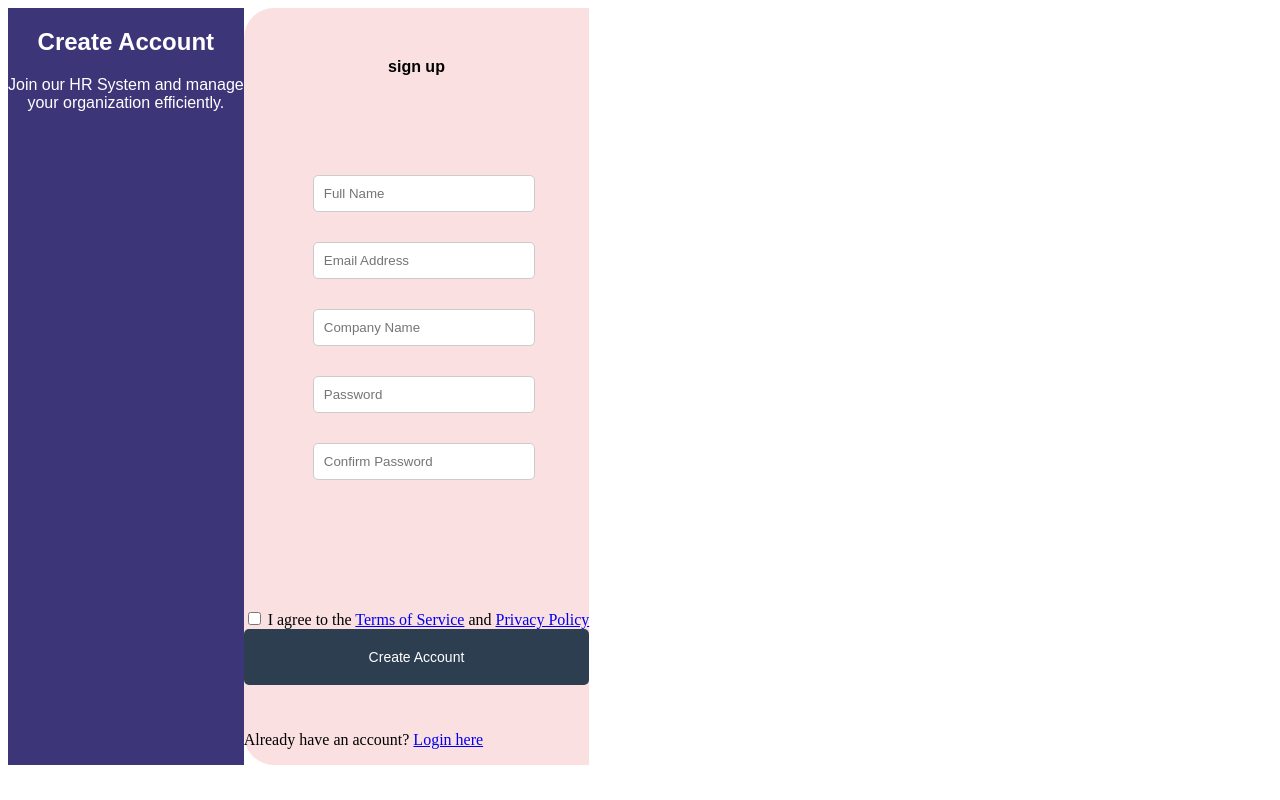
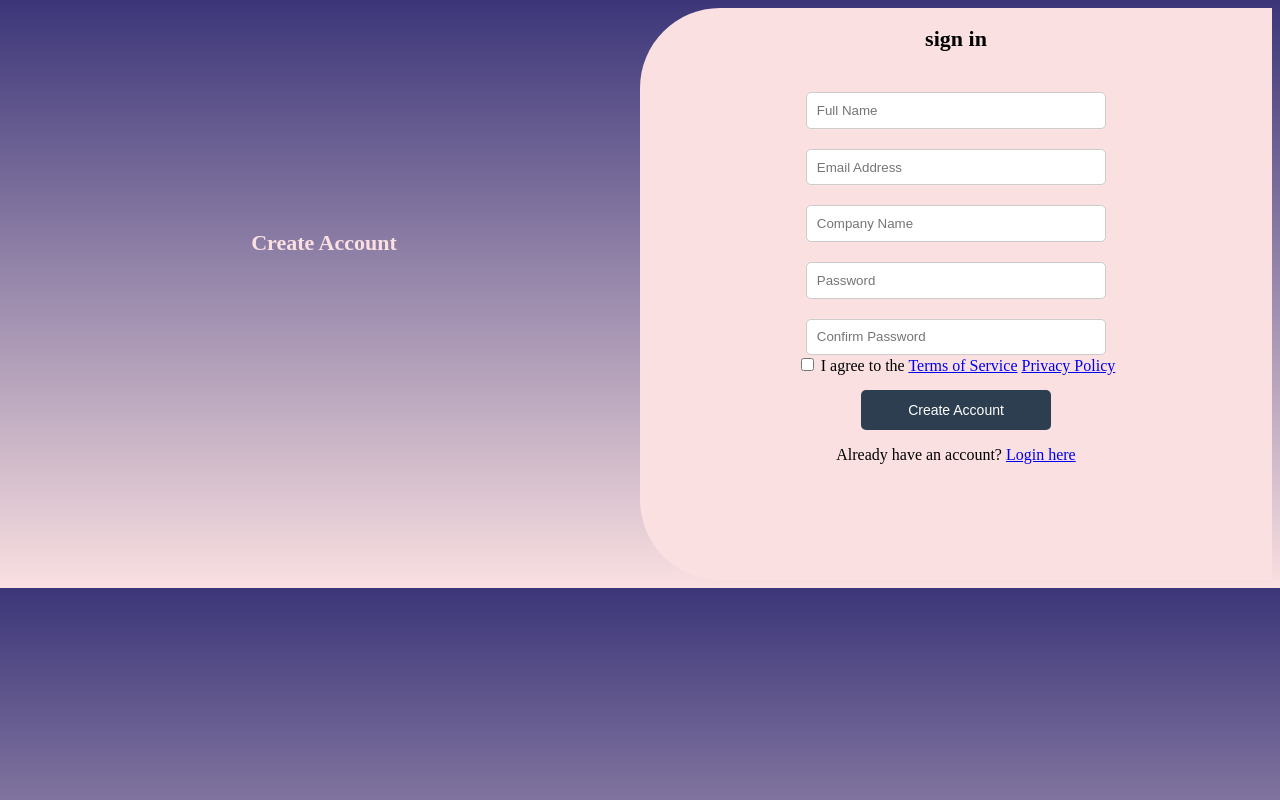
Before and after one commit to geetrendsmiley/hrdashboard-h, a website: page onboarding.html in a window 1280 px wide. Drawn offline with Linux system fonts and the light colour scheme.

Commit message:
Add files via upload
commit

```diff
--- a/onboarding.css
+++ b/onboarding.css
@@ -1,56 +1,67 @@
-section{
-    background-color: #3C3679;
+body{
+    background: Linear-Gradient(#3C3679, #FAE0E1);
+    display: flex;
+    align-items: center;
+    height: vh;
+    display: flex;
+}
+.left-side{
+    color: #FAE0E1;
+    align-items: center;
+    justify-content: center;
+    display: flex;
+    text-align: center;
+    width: 50%;
+    padding-bottom: 100px;
+}
+h1{
+    font-size: 30px;
+    font-weight: bold;
+}
+.right-side{
+    align-items: center;
+    background-color: #FAE0E1;
+    display: flex;
+    flex-direction: column;
+    width: 50%;
+    padding-bottom: 100px;
+    border-top-left-radius: 80px;
+    border-bottom-left-radius: 80px;
 
 }
-
-.onboarding-box{
+h2{
+    font-size: 22px;
+    margin-bottom: 20px;
+    font-weight: bold;
+}
+form{
     display: flex;
-}
-
-.onboarding-header{
-    text-align: center;
-    font-family:  'Arial  Bold', sans-serif;
-    color: #FFFFFF;
-}
-
-.new-new-div{
-    background-color: #FAE0E1;
-    border-top-left-radius: 30px;
-    border-bottom-left-radius: 30px;
-}
-.new-div{
-    padding: 20%;
-    align-items: center;
-    margin-bottom: 60px;
-    justify-items: ;
+    flex-direction: column;
+    width:300px;
 
 }
-
-.message-container{
-    text-align: center;
-    font-weight: bold;
-    font-family: 'Arial  Bold', sans-serif;
-    margin-top: 50px;
-}
-
 form input{
-   border: 1px solid #ccc;
-   border-radius: 5px;
-   margin-top: 30px;
-   margin-right: 50px;
-   padding: 10px;
-   width: 200px;
+  height: 10%;
+    border: 1px solid #ccc;
+    border-radius: 5px;
+    cursor: pointer;
+    padding: 9.8px;
 
 }
-
+form label{
+    padding: 10px;
+}
 button{
-    width: 100%;
-    padding: 20px;
-    margin-bottom: 30px;
-    background-color: #2c3e50;
+    width: 30%;
+    padding: 12px;
+    margin-top: 15px;
+    background: #2c3e50;
     color: white;
     border: none;
     border-radius: 5px;
     cursor: pointer;
     font-size: 14px;
 }
+button:hover{
+    opacity: 0.85;
+}
--- a/onboarding.html
+++ b/onboarding.html
@@ -10,80 +10,66 @@
       href="https://cdnjs.cloudflare.com/ajax/libs/font-awesome/6.0.0/css/all.min.css"
     />
   </head>
-  <body class="onboarding-page">
-    <div class="onboarding-container">
-      <div class="onboarding-box">
-        <section>
-        <div class="onboarding-header">
-          <h2>Create Account</h2>
-          <p>Join our HR System and manage <br> your organization efficiently.</p>
-        </div>
-        </section>
-        <div class="new-new-div">
-        <div id="message-container" class="message-container">sign up</div>
+  <body>
+    <div class="left-side"><h2>Create Account</h2></div>
 
-        <div class="new-div">
-        <form class="onboarding-form" id="onboardingForm">
-          <div class="form-group">
-            <label for="fullName"><i class="fas-fa-user"></i></label>
+
+    <div class="right-side">
+      <h2>sign in</h2>
+    <div class="fom">
+        <form id="onboardingForm">
+            <label for="fullName"></label>
             <input type="text" id="fullName" placeholder="Full Name" required />
-          </div>
-          <div class="form-group">
-            <label for="email"><i class="fas-fa-user"></i></label>
+
+            <label for="email"></label>
             <input
               type="email"
               id="email"
               placeholder="Email Address"
               required
             />
-          </div>
-          <div class="form-group">
-            <label for="company"><i class="fas-fa-user"></i></label>
+
+            <label for="company"></label>
             <input
               type="text"
               id="company"
               placeholder="Company Name"
               required
             />
-          </div>
-          <div class="form-group">
-            <label for="password"><i class="fas-fa-user"></i></label>
+
+
+            <label for="password"></label>
             <input
               type="password"
               id="password"
               placeholder="Password"
-              required
-            />
-          </div>
-          <div class="form-group">
-            <label for="confirmPassword"><i class="fas-fa-user"></i></label>
+              required />
+
+
+            <label for="confirmPassword"></label>
             <input
               type="password"
               id="confirmPassword"
               placeholder="Confirm Password"
               required
             />
-          </div>
-          </div>
+        </div>
 
 
-          <div class="form-options">
-            <label class="terms">
-              <input type="checkbox" id="terms" required />
+
+            <label>
+              <input type="checkbox" class="put" id="terms" required />
               <span
-                >I agree to the <a href="#">Terms of Service</a> and
-                <a href="#">Privacy Policy</a></span
-              >
+                >I agree to the <a href="#" class="put">Terms of Service</a>
+                <a href="#" class="put">Privacy Policy</a></span>
             </label>
-          </div>
+
           <button type="submit" class="register-btn">Create Account</button>
-          <div class="login-link">
+
             <p>Already have an account? <a href="login.html">Login here</a></p>
-          </div>
+
         </form>
-        </div>
       </div>
-    </div>
     <script src="onboarding.js"></script>
   </body>
 </html>
```
